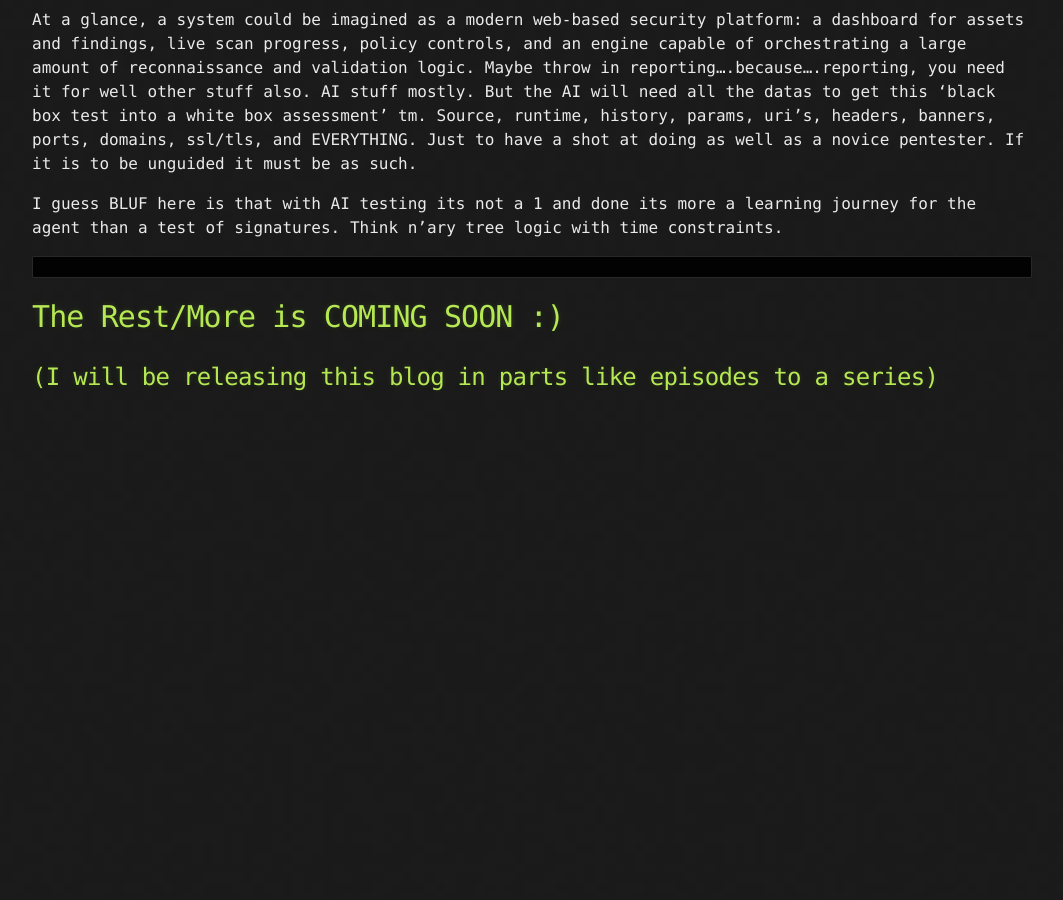
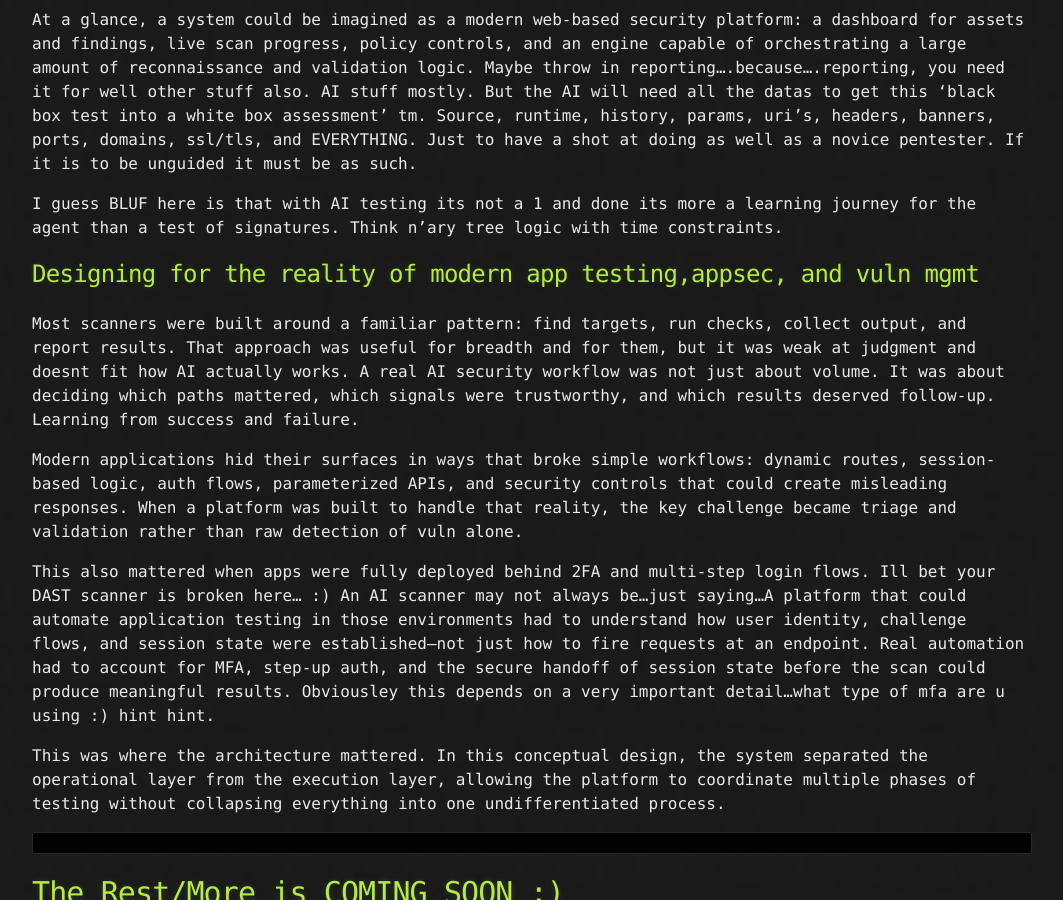
Before and after one commit to ceramicskate0/ceramicskate0.github.io, a Jekyll site: the page built from AI_VM_APPSEC_RESEARCH.md, in a window 1280 px wide and 900 px high, scrolled down 974 px. Shown: the whole window, without its empty margins (108-1171 px from the left). Built offline with Jekyll 4.4.1, drawn with Linux system fonts in a browser that asks for light colours; our own code applies the rules of GitHub Pages for plain Markdown files; before the commit the page ends 1389 px from its top, so only the background shows below that.

Commit message:
Enhance AI security workflows and app testing insights
Expanded on AI security workflows and modern app testing challenges, emphasizing the need for effective triage and validation in vulnerability management.

````diff
--- a/AI_VM_APPSEC_RESEARCH.md
+++ b/AI_VM_APPSEC_RESEARCH.md
@@ -7,6 +7,7 @@ Also frontier models did get used in the coding because it was fail fast (and fa
 So here we go.....
 
 ----------------------------------------------------------------
+
 # From Scans to AI Security Workflows
 
 Security teams say they do not need more raw output. They needed a better way to turn scattered signals into actionable evidence. At least so they say. In Vuln Management this is as true as it is in the SOC world and more to the point its also true for an AI doing a web app pentest.
@@ -19,6 +20,16 @@ At a glance, a system could be imagined as a modern web-based security platform:
 I guess BLUF here is that with AI testing its not a 1 and done its more a learning journey for the agent than a test of signatures.
 Think n'ary tree logic with time constraints.
 
+## Designing for the reality of modern app testing,appsec, and vuln mgmt
+
+Most scanners were built around a familiar pattern: find targets, run checks, collect output, and report results. That approach was useful for breadth and for them, but it was weak at judgment and doesnt fit how AI actually works. A real AI security workflow was not just about volume. It was about deciding which paths mattered, which signals were trustworthy, and which results deserved follow-up. Learning from success and failure.
+
+Modern applications hid their surfaces in ways that broke simple workflows: dynamic routes, session-based logic, auth flows, parameterized APIs, and security controls that could create misleading responses. When a platform was built to handle that reality, the key challenge became triage and validation rather than raw detection of vuln alone.
+
+This also mattered when apps were fully deployed behind 2FA and multi-step login flows. Ill bet your DAST scanner is broken here... :) An AI scanner may not always be...just saying...A platform that could automate application testing in those environments had to understand how user identity, challenge flows, and session state were established—not just how to fire requests at an endpoint. Real automation had to account for MFA, step-up auth, and the secure handoff of session state before the scan could produce meaningful results. Obviousley this depends on a very important detail...what type of mfa are u using :) hint hint.
+
+This was where the architecture mattered. In this conceptual design, the system separated the operational layer from the execution layer, allowing the platform to coordinate multiple phases of testing without collapsing everything into one undifferentiated process.
+
 ```
 ```
 # The Rest/More is COMING SOON :)
````
